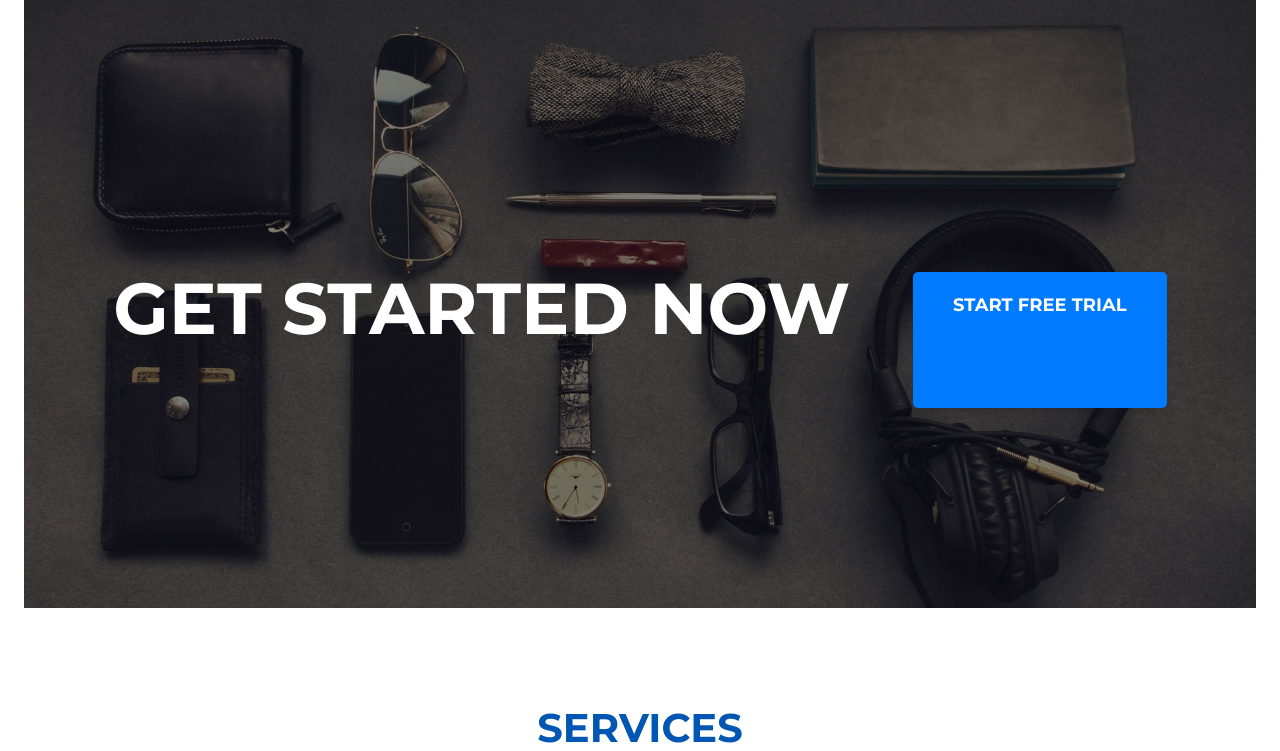
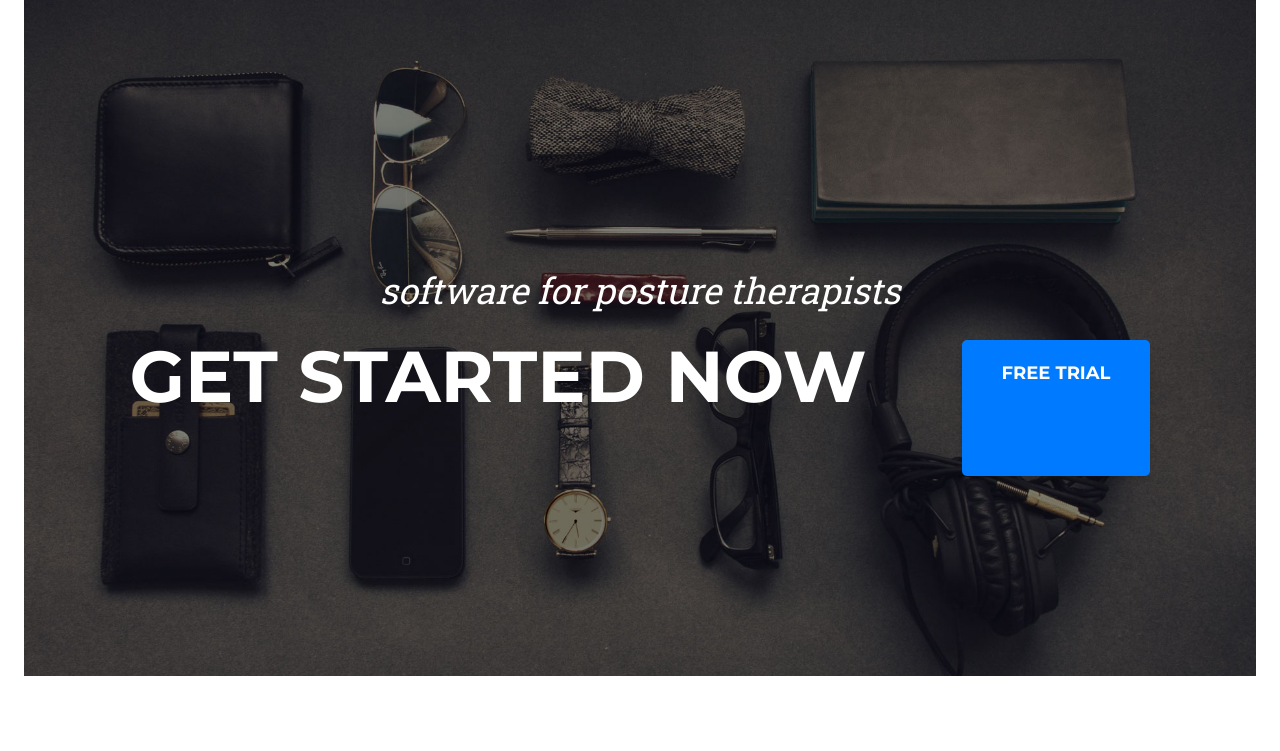
Before and after one commit to luke3ng/alignwizard, a Flask app: page / in a window 1280 px wide. Shown: the part 56-807 px from the top of the page. Run offline with Flask 3, Linux system fonts and the light colour scheme; some libraries are stand-ins or nearby versions.

Commit message:
setting up landing page

```diff
--- a/templates/index.html
+++ b/templates/index.html
@@ -27,9 +27,9 @@
 
         <header class="masthead">
             <div class="container">
-
+                <div class="masthead-subheading">software for posture therapists</div>
                 <div class="masthead-heading text-uppercase">Get started now</div>
-                <a class="btn btn-primary btn-xl text-uppercase" href="#services">Start Free Trial</a>
+                <a class="btn btn-primary btn-xl text-uppercase" href="#services">Free Trial</a>
             </div>
         </header>
 
```
